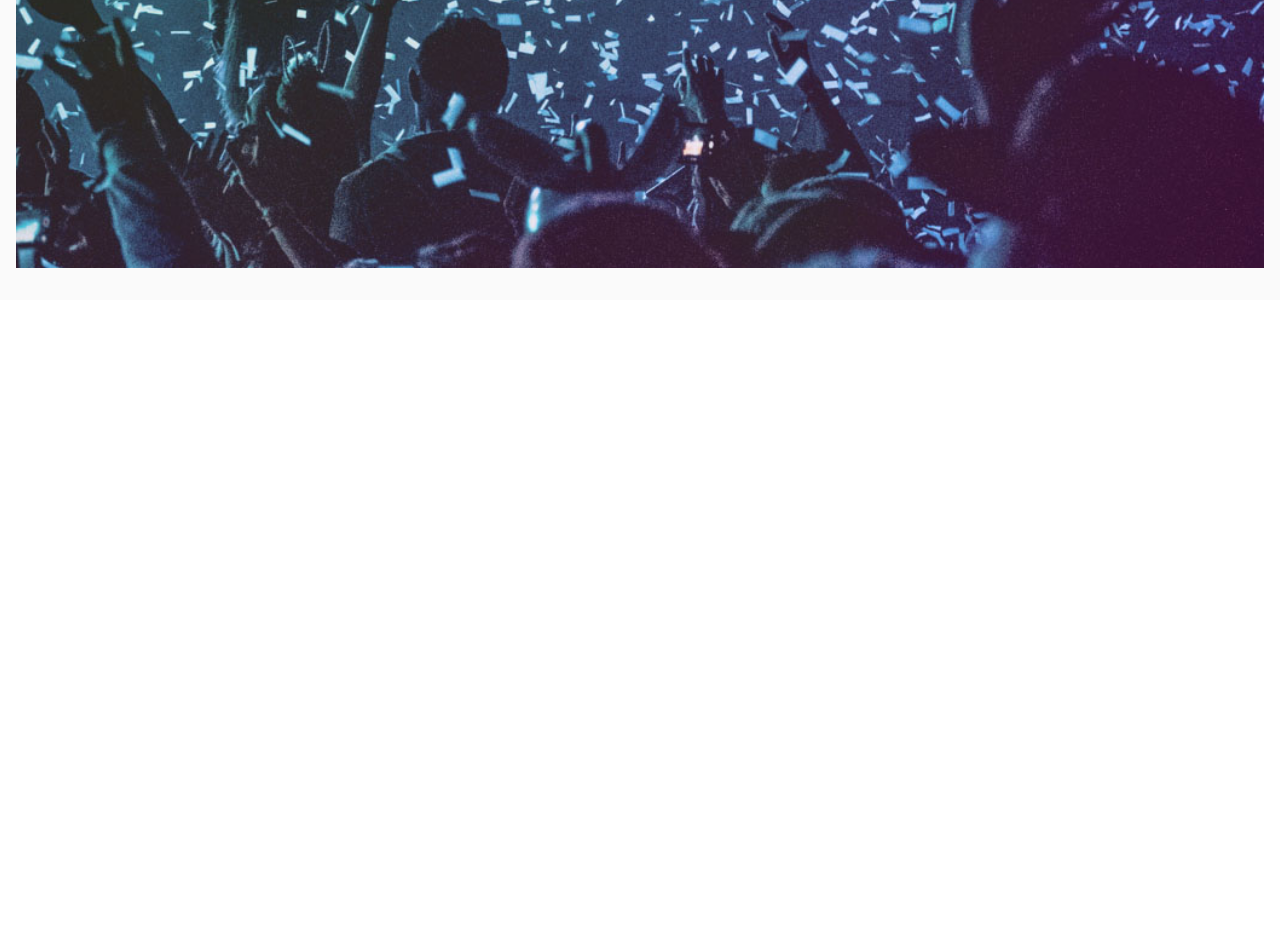
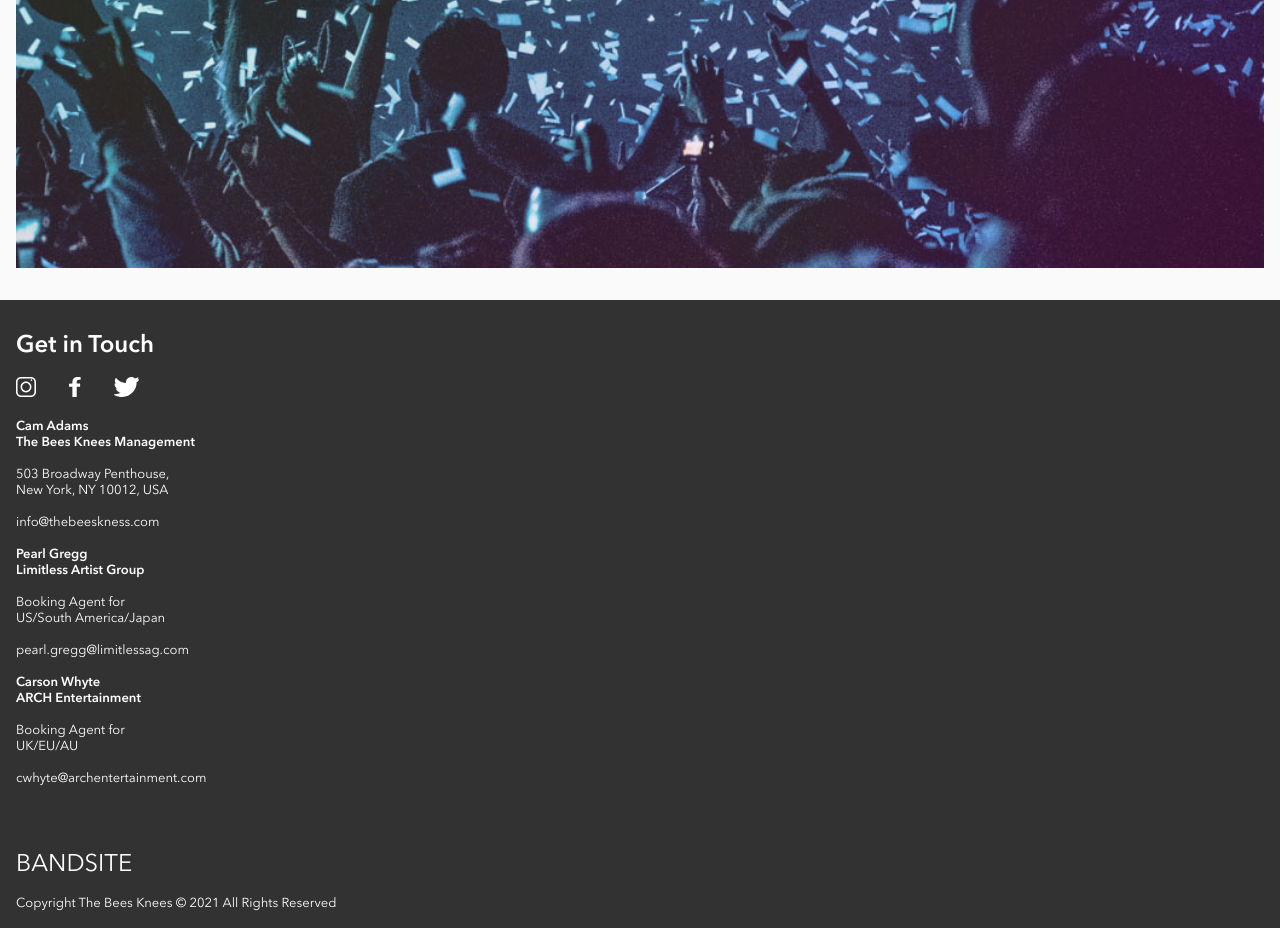
Before and after one commit to LamiSaadat/bandsite, a plain HTML site: page index.html in a window 1280 px wide. Shown: the part 7665-8593 px from the top of the page. Before the commit the page ends 7965 px from the top, so only its background shows below. Drawn offline with Linux system fonts and the light colour scheme; files whose address does not match are found by name.

Commit message:
Add footer with styles

```diff
--- a/index.html
+++ b/index.html
@@ -9,7 +9,7 @@
 </head>
 <body>
   <header class="header">
-    <h1 class="header__logo">
+    <h1 class="header__logo logo">
       Bandsite
     </h1>
     <nav class="header__nav">
@@ -66,4 +66,61 @@
       </div>
     </section>
   </main>
+
+  <footer class="footer">
+    <section class="socials">
+      <h2 class="socials__title">Get in Touch</h2>
+      <div class="socials__icons">
+        <img src="./assets/Icons/SVG/Icon-instagram.svg" alt="Instagram icon to link to instagram.com" class="socials_icon">
+        <img src="./assets/Icons/SVG/Icon-facebook.svg" alt="Facebook icon to link to facebook.com" class="socials__icon">
+        <img src="./assets/Icons/SVG/Icon-twitter.svg" alt="Twitter icon to link to twitter.com" class="socials__icon">
+      </div>
+    </section>
+
+    <section class="details">
+      <div class="details__card">
+        <div class="details__name">
+          <p>Cam Adams</p>
+          <p>The Bees Knees Management</p>
+        </div>
+        <div class="details__info">
+          <p>503 Broadway Penthouse,</p>
+          <p>New York, NY 10012, USA</p>
+        </div>
+        <div class="details__email">
+          <p>info@thebeeskness.com</p>
+        </div>
+      </div>
+      <div class="details__card">
+        <div class="details__name">
+          <p>Pearl Gregg</p>
+          <p>Limitless Artist Group</p>
+        </div>
+        <div class="details__info">
+          <p>Booking Agent for</p>
+          <p>US/South America/Japan</p>
+        </div>
+        <div class="details__email">
+          <p>pearl.gregg@limitlessag.com</p>
+        </div>
+        <div class="details__card">
+          <div class="details__name">
+            <p>Carson Whyte</p>
+            <p>ARCH Entertainment</p>
+          </div>
+          <div class="details__info">
+            <p>Booking Agent for</p>
+            <p>UK/EU/AU</p>
+          </div>
+          <div class="details__email">
+            <p>cwhyte@archentertainment.com</p>
+          </div>
+      </div>
+    </section>
+
+    <section class="copyright">
+      <h1 class="copyright__logo logo">Bandsite</h1>
+      <p class="copyright__text">Copyright The Bees Knees &copy 2021 All Rights Reserved</p>
+    </section>
+  </footer>
 </html>
--- a/styles/partials/_global.scss
+++ b/styles/partials/_global.scss
@@ -8,16 +8,18 @@ li {
   list-style: none;
 }
 
+.logo {
+  font-size: 1.5rem;
+  font-weight: 400;
+  text-transform: uppercase;
+  color: $primary-text;
+}
 
 //nav bar
 .header {
   background-color: $primary-background;
 
   &__logo {
-    font-size: 1.5rem;
-    font-weight: 400;
-    text-transform: uppercase;
-    color: $primary-text;
     text-align: center;
     padding: 1rem;
   }
@@ -42,3 +44,49 @@ li {
   }
 
 }
+
+//footer
+.footer {
+  background-color: $primary-background;
+  color: $primary-text;
+  padding: 1rem;
+}
+
+.socials {
+
+  &__title {
+    font-size: 1.5rem;
+    font-weight: 600;
+    padding: 1rem 0;
+  }
+
+  &__icon:nth-child(n+1) {
+    padding-left: 1.8rem;
+  }
+}
+
+.details {
+  font-size: 0.8125rem;
+  height: 100%;
+
+  &__name {
+    font-weight: 600;
+    padding: 1rem 0;
+  }
+
+  &__email {
+    padding-top: 1rem;
+  }
+}
+
+.copyright {
+
+  &__logo {
+    padding-top: 4rem;
+  }
+
+  &__text {
+    font-size: 0.8125rem;
+    padding-top: 1rem;
+  }
+}
```
Also changed, not shown: styles/bio.css.
